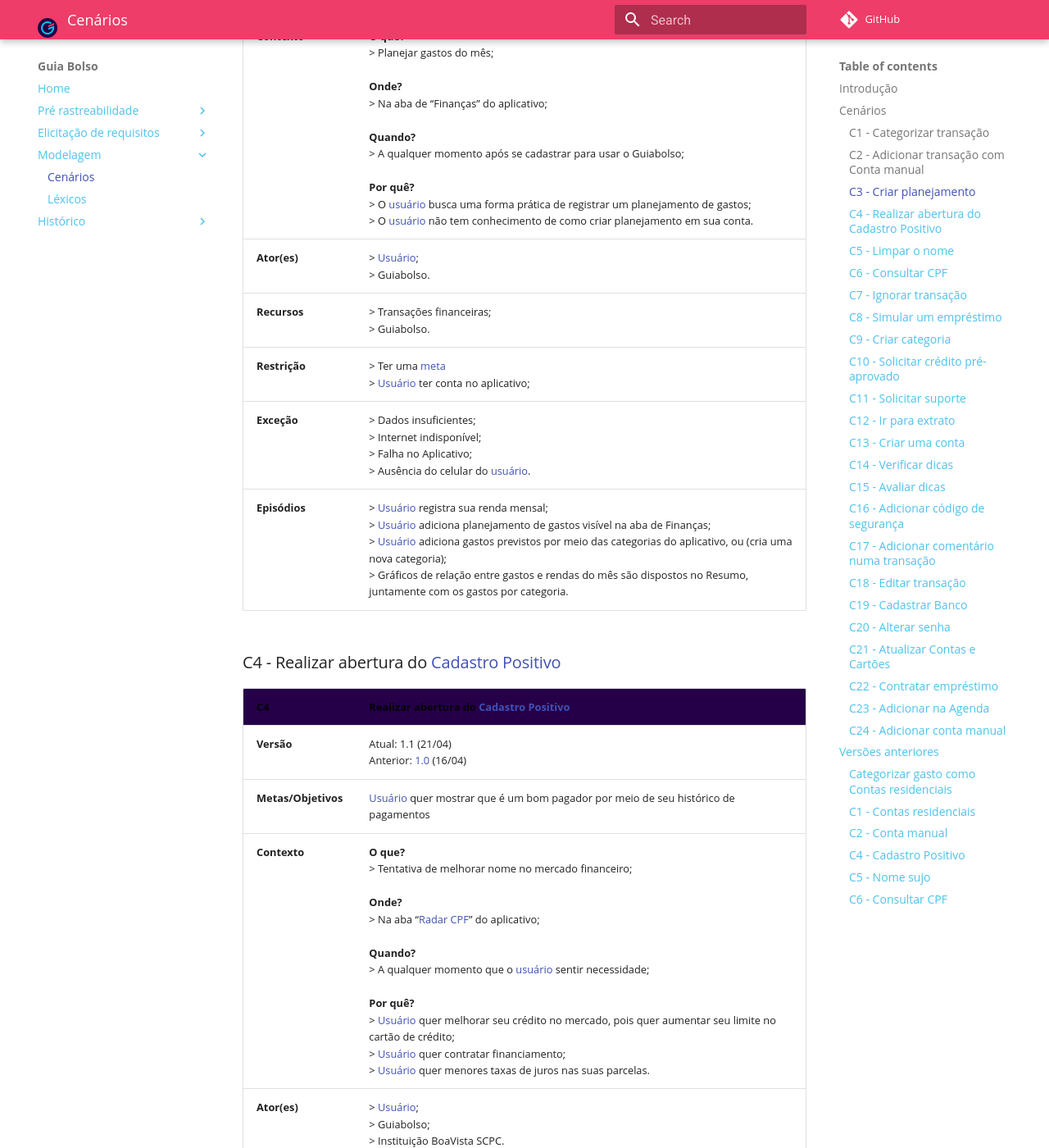
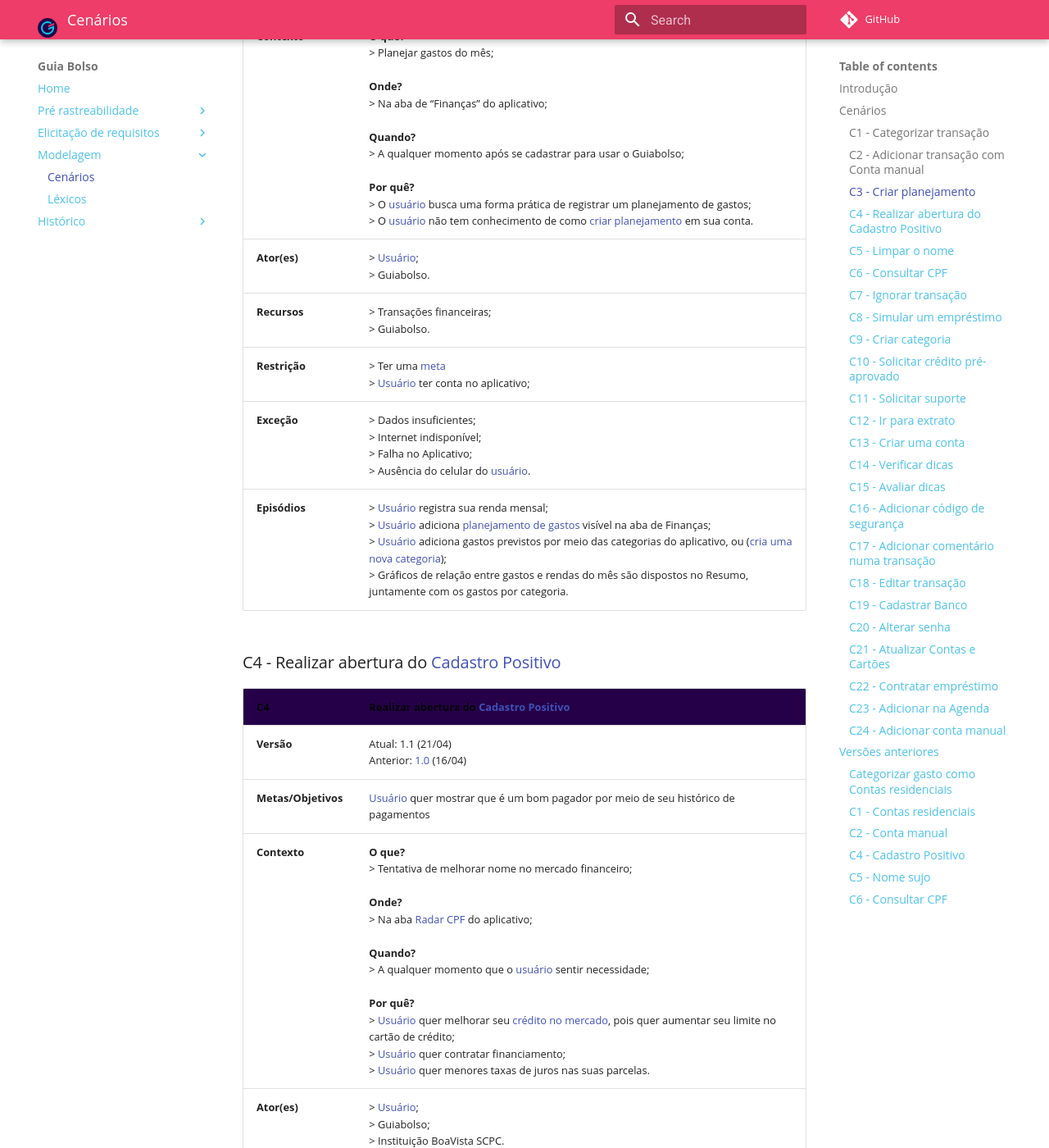
Before and after one commit to fga-disciplinas/2019.1-Guia-Bolso, an MkDocs documentation site: the page built from docs/modelagem/cenarios.md, in a window 1280 px wide and 1400 px high, scrolled down 2662 px. Shown: the whole window at 82% size. Built offline with MkDocs 1.6.1 and Material for MkDocs 9.7.7, drawn with Linux system fonts in a browser that asks for light colours; comment, search, counter and statistics services are not loaded; old or Windows-style settings are respelled for this version of MkDocs; part of the change alters nothing that is shown; some of the changed text lies outside the part shown.

```diff
--- a/docs/modelagem/cenarios.md
+++ b/docs/modelagem/cenarios.md
@@ -27,7 +27,7 @@
 | **Recursos** | > Transações financeiras; <br> > Guiabolso.|
 | **Restrição** | > Existir uma transação; <br> > [Usuário] ter conta no aplicativo;  |
 | **Exceção** | > Dados insuficientes; <br> > Internet indisponível; <br> > Falha no Aplicativo; <br> > Ausência do celular do [usuário]. |
-| **Episódios** | > [Usuário] cria uma conta no Guiabolso; <br> > [Usuário] adiciona uma [conta manual] <br> > [Usuário] adiciona transação preenchendo um formulário e a categoriza; <br> >O [usuário] adiciona qual é o tipo de movimentação a ser registrada: de entrada ou saída de capital; <br> > Transação é adicionada ao [extrato].|
+| **Episódios** | > [Usuário] cria uma conta no Guiabolso; <br> > [Usuário] adiciona uma [conta manual] <br> > [Usuário] adiciona transação preenchendo um formulário e a [categoriza](#c1-categorizar-transacao); <br> >O [usuário] adiciona qual é o tipo de movimentação a ser registrada: de entrada ou saída de capital; <br> > Transação é adicionada ao [extrato].|
 
 ### C3 - Criar planejamento
 
@@ -35,12 +35,12 @@
 |--|--|
 | **Versão**| Atual: 1.0 (21/04) <br> Anterior: -- |
 | **Metas/Objetivos** | Descrever como criar planejamento financeiro |
-| **Contexto** |**O que?** <br>> Planejar gastos do mês; <br> <br> **Onde?** <br> > Na aba de “Finanças” do aplicativo; <br><br> **Quando?**  <br>> A qualquer momento após se cadastrar para usar o Guiabolso; <br><br> **Por quê?** <br> > O [usuário] busca uma forma prática de registrar um planejamento de gastos; <br> > O [usuário] não tem conhecimento de como criar planejamento em sua conta.|
+| **Contexto** |**O que?** <br>> Planejar gastos do mês; <br> <br> **Onde?** <br> > Na aba de “Finanças” do aplicativo; <br><br> **Quando?**  <br>> A qualquer momento após se cadastrar para usar o Guiabolso; <br><br> **Por quê?** <br> > O [usuário] busca uma forma prática de registrar um planejamento de gastos; <br> > O [usuário] não tem conhecimento de como [criar planejamento](#c3-criar-planejamento) em sua conta.|
 |**Ator(es)** | > [Usuário]; <br> > Guiabolso.|
 | **Recursos** | > Transações financeiras; <br> > Guiabolso.|
 | **Restrição** | > Ter uma [meta]  <br> > [Usuário] ter conta no aplicativo;  |
 | **Exceção** | > Dados insuficientes; <br> > Internet indisponível; <br> > Falha no Aplicativo; <br> > Ausência do celular do [usuário]. |
-| **Episódios** | > [Usuário] registra sua renda mensal; <br> > [Usuário] adiciona planejamento de gastos visível na aba de Finanças; <br> > [Usuário] adiciona gastos previstos por meio das categorias do aplicativo, ou (cria uma nova categoria); <br> > Gráficos de relação entre gastos e rendas do mês são dispostos no Resumo, juntamente com os gastos por categoria. |
+| **Episódios** | > [Usuário] registra sua renda mensal; <br> > [Usuário] adiciona [planejamento de gastos](#c3-criar-planejamento) visível na aba de Finanças; <br> > [Usuário] adiciona gastos previstos por meio das categorias do aplicativo, ou ([cria uma nova categoria](#c9-criar-categoria)); <br> > Gráficos de relação entre gastos e rendas do mês são dispostos no Resumo, juntamente com os gastos por categoria. |
 
 
 ### C4 - Realizar abertura do [Cadastro Positivo]
@@ -49,12 +49,12 @@
 |--|--|
 | **Versão**| Atual: 1.1 (21/04) <br> Anterior: [1.0](#c4-cadastro-positivo) (16/04) |
 | **Metas/Objetivos** | [Usuário] quer mostrar que é um bom pagador por meio de seu histórico de pagamentos |
-| **Contexto** |**O que?** <br> > Tentativa de melhorar nome no mercado financeiro; <br> <br> **Onde?** <br>> Na aba “[Radar CPF]” do aplicativo; <br><br> **Quando?** <br>> A qualquer momento que o [usuário] sentir necessidade; <br><br> **Por quê?** <br> > [Usuário] quer melhorar seu crédito no mercado, pois quer aumentar seu limite no cartão de crédito; <br> > [Usuário] quer contratar financiamento; <br> > [Usuário] quer menores taxas de juros nas suas parcelas.|
+| **Contexto** |**O que?** <br> > Tentativa de melhorar nome no mercado financeiro; <br> <br> **Onde?** <br>> Na aba [Radar CPF](../lexicos/#l20-radar-cpf) do aplicativo; <br><br> **Quando?** <br>> A qualquer momento que o [usuário] sentir necessidade; <br><br> **Por quê?** <br> > [Usuário] quer melhorar seu [crédito no mercado](../lexicos/#l22-avaliacao-de-credito), pois quer aumentar seu limite no cartão de crédito; <br> > [Usuário] quer contratar financiamento; <br> > [Usuário] quer menores taxas de juros nas suas parcelas.|
 |**Ator(es)** | > [Usuário]; <br> > Guiabolso; <br> >  Instituição BoaVista SCPC.|
 | **Recursos** | > Formulário de abertura de serviço; <br> > Integração com empresa BoaVista; <br> > Guiabolso.|
 | **Restrição** | > Não estar com o [nome sujo](../lexicos/#l1-nome-sujo)  <br> > [Usuário] ter conta no aplicativo;  |
 | **Exceção** | > Dados insuficientes ou inválidos; <br> > Internet indisponível; <br> > Falha no Aplicativo; <br> > Ausência do celular do [usuário]. |
-| **Episódios** | > [Usuário] quer melhorar crédito de mercado no seu CPF; <br> > [Usuário] opta por CADASTRAR CPF; <br> > [Usuário] se cadastra no serviço de [Cadastro Positivo]; <br> > [Usuário] preenche o formulário de cadastro com dados válidos; <br> > [Usuário] visualiza feedback de participação no programa de [Cadastro Positivo].|
+| **Episódios** | > [Usuário] quer melhorar [crédito de mercado](../lexicos/#l22-avaliacao-de-mercado) no seu CPF; <br> > [Usuário] opta por [consultar CPF](#c6-consultar-cpf); <br> > [Usuário] se cadastra no serviço de [Cadastro Positivo]; <br> > [Usuário] preenche o formulário de cadastro com dados válidos; <br> > [Usuário] visualiza feedback de participação no programa de [Cadastro Positivo].|
 
 ### C5 - Limpar o nome
 
```
